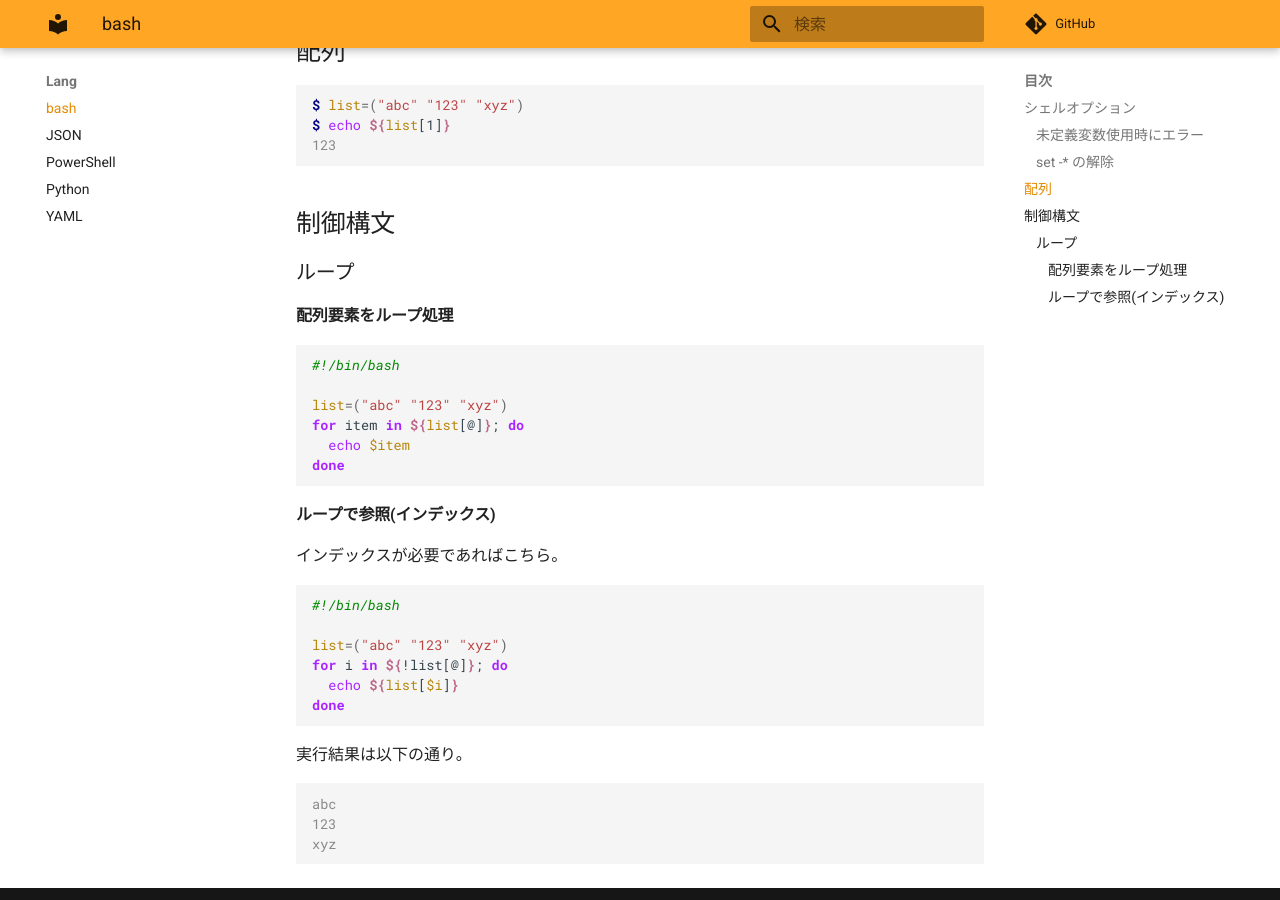
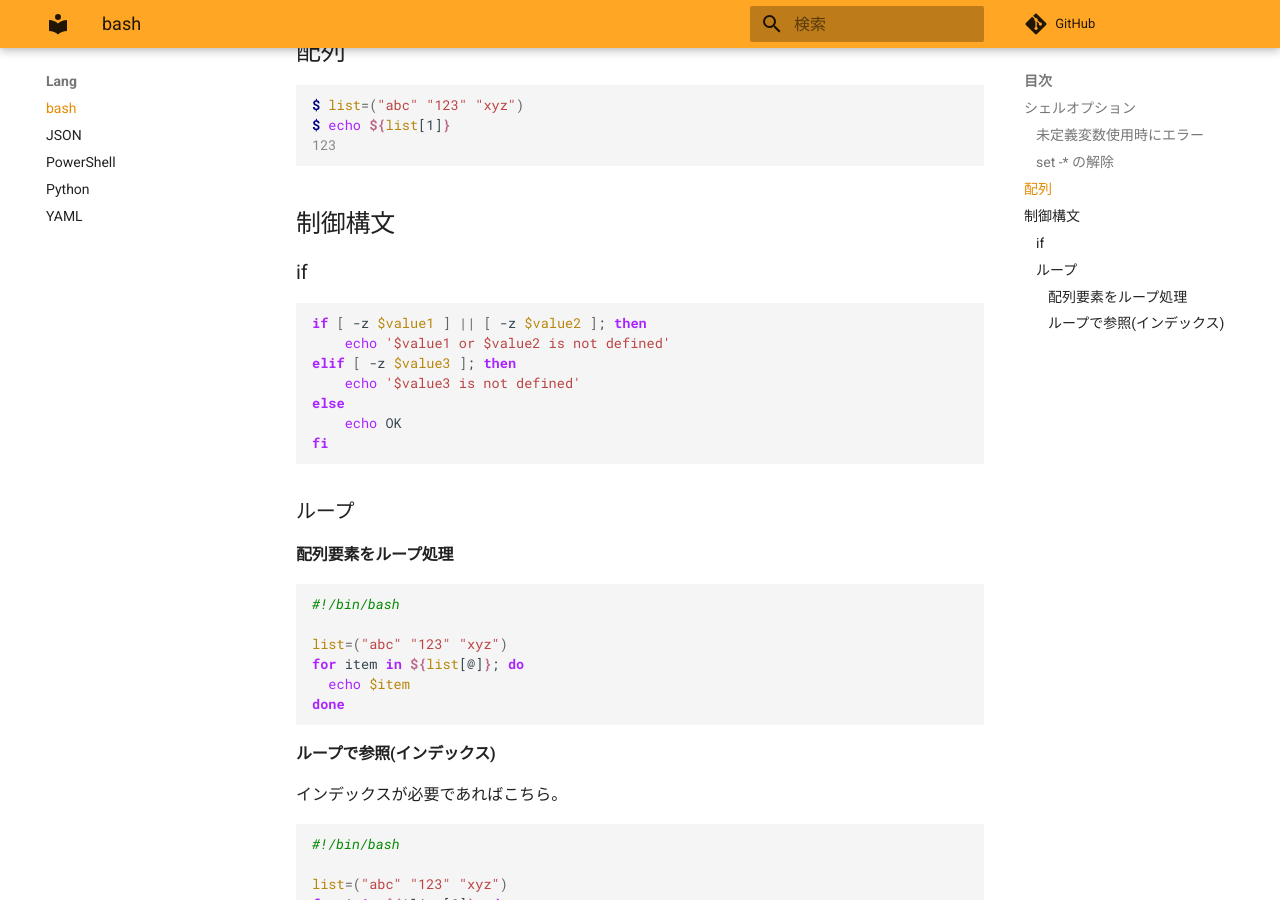
Before and after one commit to zaki-lknr/docs, an MkDocs documentation site: the page built from docs/lang/bash.md, in a window 1280 px wide and 900 px high, scrolled down 776 px. Built offline with MkDocs 1.6.1 and Material for MkDocs 9.7.7, drawn with Linux system fonts in a browser that asks for light colours; comment, search, counter and statistics services are not loaded.

Commit message:
add: lang/bash: if文

````diff
--- a/docs/lang/bash.md
+++ b/docs/lang/bash.md
@@ -36,6 +36,18 @@ $ echo ${list[1]}
 
 ## 制御構文
 
+### if
+
+```bash
+if [ -z $value1 ] || [ -z $value2 ]; then
+    echo '$value1 or $value2 is not defined'
+elif [ -z $value3 ]; then
+    echo '$value3 is not defined'
+else
+    echo OK
+fi
+```
+
 ### ループ
 
 #### 配列要素をループ処理
````
